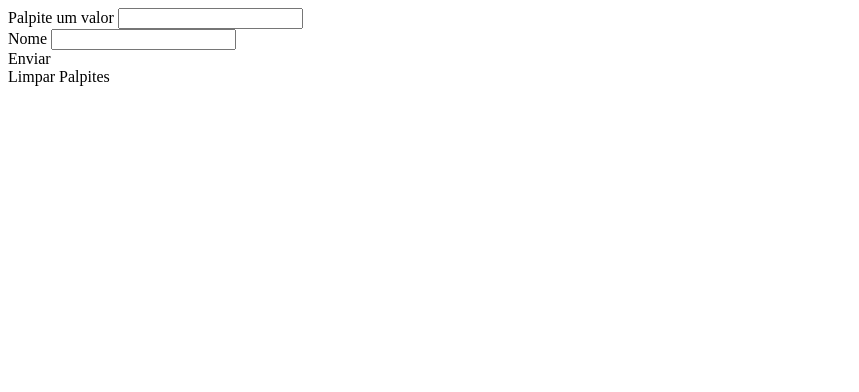
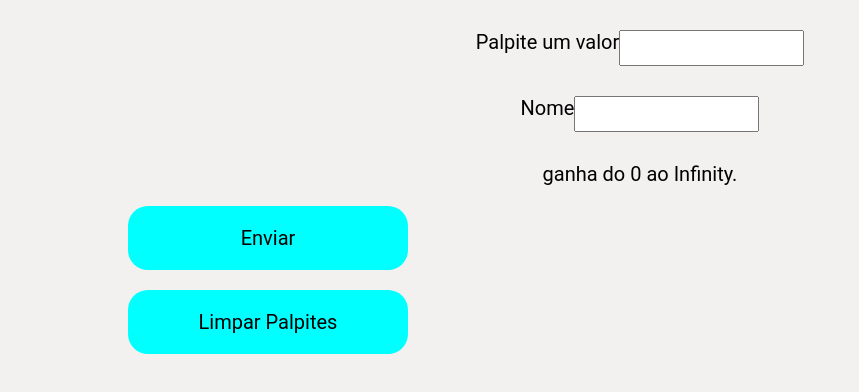
Before and after one commit to LeonardoJMartin/projeto-palpites, a plain HTML site: page index.html in a window 1280 px wide. Both pictures are taken after a click on the element "Enviar". Shown: the whole page, without its empty margins (0-859 px from the left). Drawn offline with nearby package versions, Linux system fonts and the light colour scheme.

Commit message:
alguns ajustes na lógica, e algum layout

```diff
--- a/index.html
+++ b/index.html
@@ -1,5 +1,6 @@
 <!DOCTYPE html>
 <html lang="pt-br">
+
 <head>
     <meta charset="UTF-8">
     <meta name="viewport" content="width=device-width, initial-scale=1.0">
@@ -8,16 +9,25 @@
     <script src="https://ajax.googleapis.com/ajax/libs/jquery/3.7.1/jquery.min.js"></script>
     <script src="script.js"></script>
 </head>
+
 <body>
-    <div>
-        <label for="valor-palpitado">Palpite um valor</label>
-        <input type="number" id="valor-palpitado" min="0">
+    <div class="container padding-30px">
+        <div class="centralizar padding-bot-30px">
+            <label for="valor-palpitado">Palpite um valor</label>
+            <input class="input" type="number" id="valor-palpitado" min="0">
+        </div>
+        <div class="centralizar padding-bot-30px">
+            <label for="nome-palpitador">Nome</label>
+            <input class="input" type="text" id="nome-palpitador">
+        </div>
+        <div id="resultado">
+
+        </div>
+        <div>
+            <div id="btn-enviar" class="botao">Enviar</div>
+            <div id="btn-limpar" class="botao">Limpar Palpites</div>
+        </div>
     </div>
-    <div>
-        <label for="nome-palpitador">Nome</label>
-        <input type="text" id="nome-palpitador">
-    </div>
-    <div id="btn-enviar" class="botao">Enviar</div>
-    <div id="btn-limpar" class="botao">Limpar Palpites</div>
 </body>
+
 </html>
--- a/script.js
+++ b/script.js
@@ -19,6 +19,7 @@ $(document).ready(function () {
         listaInfo.sort((a, b) => a.palpite - b.palpite);
         console.log(listaInfo);
         verificaRaio();
+        preencheHtml();
     }
 
     /*function verificaOrdem(info){
@@ -45,4 +46,21 @@ $(document).ready(function () {
         }
     }
 
+    function preencheHtml(){
+        let string = "";
+        for(let i of listaInfo){
+            string +=
+            "<div class='centralizar'>" +
+            i.nome +
+            " ganha do " +
+            i.raioMinimo +
+            " ao " +
+            i.raioMaximo +
+            "." +
+            "</div>"
+        }
+
+        $('#resultado').html(string);
+    }
+
 });
--- a/style.css
+++ b/style.css
@@ -0,0 +1,43 @@
+html,
+body {
+    margin: 0;
+    padding: 0;
+    font-family: 'Roboto', Arial, Helvetica, sans-serif;
+    font-size: 20px;
+}
+
+html {
+    box-sizing: border-box;
+    background-color: #f3f0f0;
+}
+
+.container{
+    max-width: 80%;
+    margin: 0 auto;
+}
+
+.centralizar{
+    display: flex;
+    justify-content: center;
+}
+
+.padding-30px{
+    padding: 30px;
+}
+
+.botao{
+    max-width: 200px;
+    padding: 20px 40px;
+    background-color: aqua;
+    border-radius: 20px;
+    text-align: center;
+    margin-top: 20px;
+}
+
+.padding-bot-30px{
+    padding-bottom: 30px;
+}
+
+.input{
+    height: 30px;
+}
```
